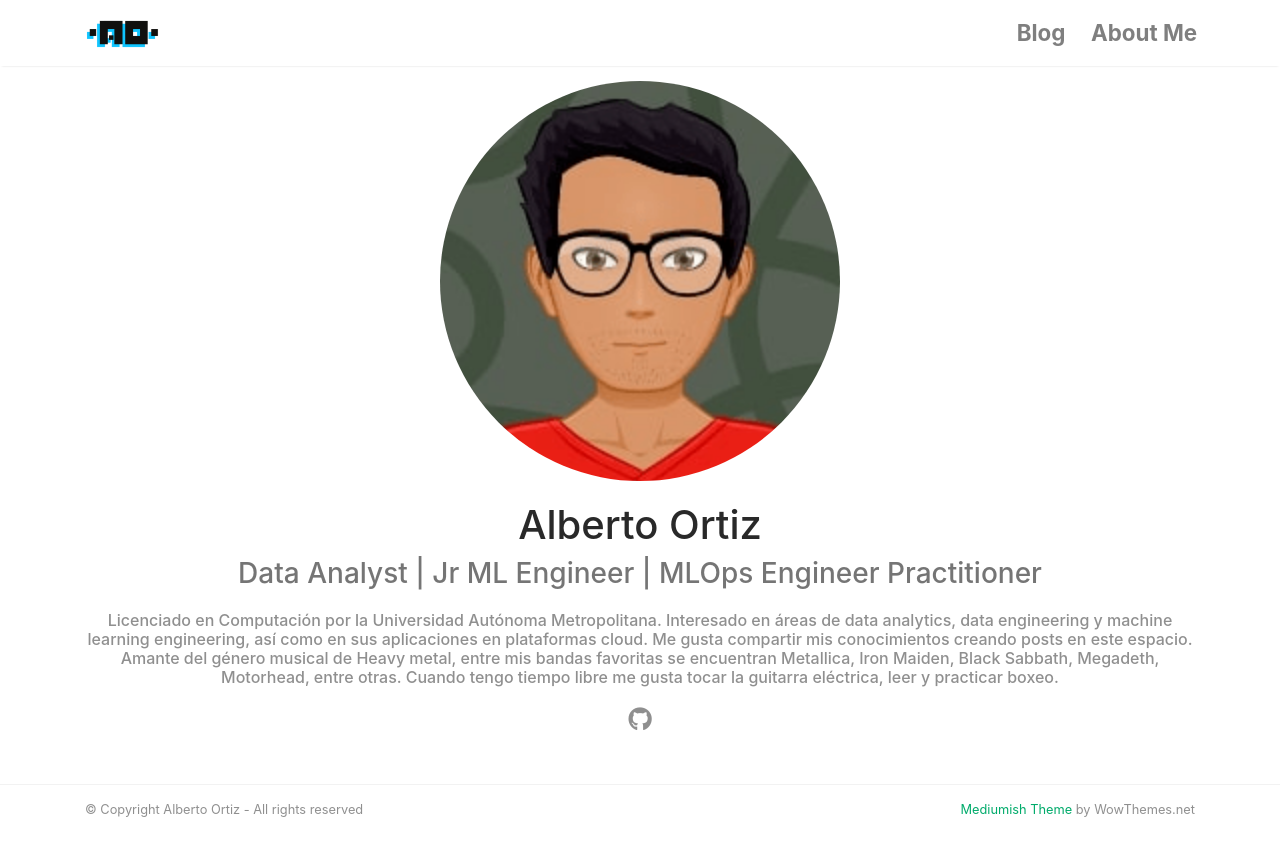
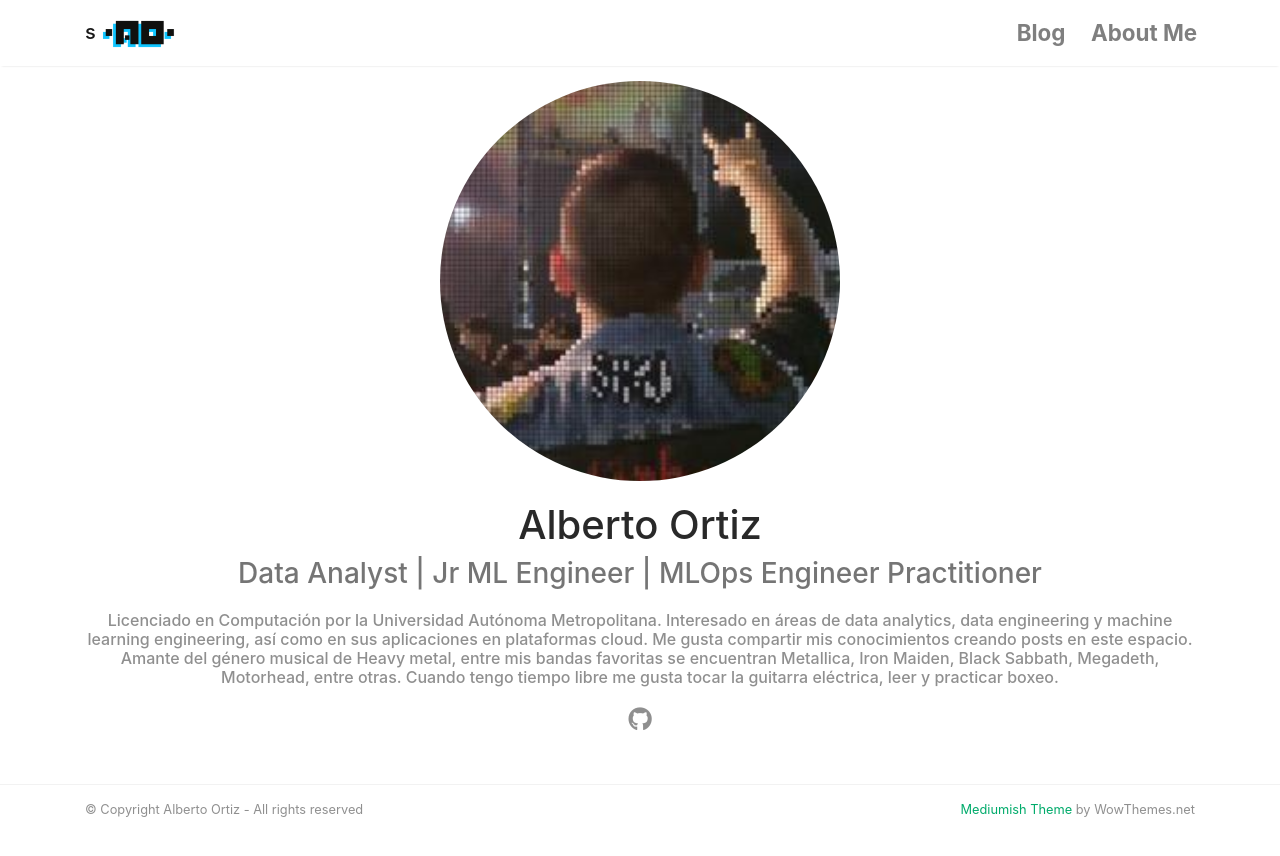
Before and after one commit to caoba1623/caoba1623.github.io, a plain HTML site: page index.html in a window 1280 px wide. Drawn offline with nearby package versions, Linux system fonts and the light colour scheme.

Commit message:
change author image

```diff
--- a/index.html
+++ b/index.html
@@ -10,11 +10,11 @@
 
 
 
-	<meta name="twitter:card" content="summary"/>
+<meta name="twitter:card" content="summary"/>
 <meta name="twitter:title" content="Alberto Ortiz"/>
 <meta name="twitter:description" content="Hola, soy Alberto, cree este espacio como forma de compartir mis conocimientos y mi experiencia relacionada con el grandioso mundo de los datos. Espero que pueda ser de tu ayuda."/>
 
-	<meta property="og:title" content="Alberto Ortiz" />
+<meta property="og:title" content="Alberto Ortiz" />
 <meta property="og:description" content="Hola, soy Alberto, cree este espacio como forma de compartir mis conocimientos y mi experiencia relacionada con el grandioso mundo de los datos. Espero que pueda ser de tu ayuda." />
 <meta property="og:type" content="website" />
 <meta property="og:url" content="https://caoba1623.github.io/" />
@@ -40,7 +40,7 @@
 
         <a class="navbar-brand" href="https://caoba1623.github.io//">
 
-
+            s
             <img src="/images/logo.png" alt="logo">
 
         </a>
@@ -76,7 +76,7 @@
     <div class="main-content">
         <header class="text-center">
 
-                <img src="/images/author.png" class="rounded-circle text-center index-image">
+                <img src="/images/author.jpeg" class="rounded-circle text-center index-image">
 
             <h1 class="index-title">Alberto Ortiz</h1>
         </header>
```
Also changed, not shown: images/author.jpeg (added), images/author1.png (renamed from images/author.png).
